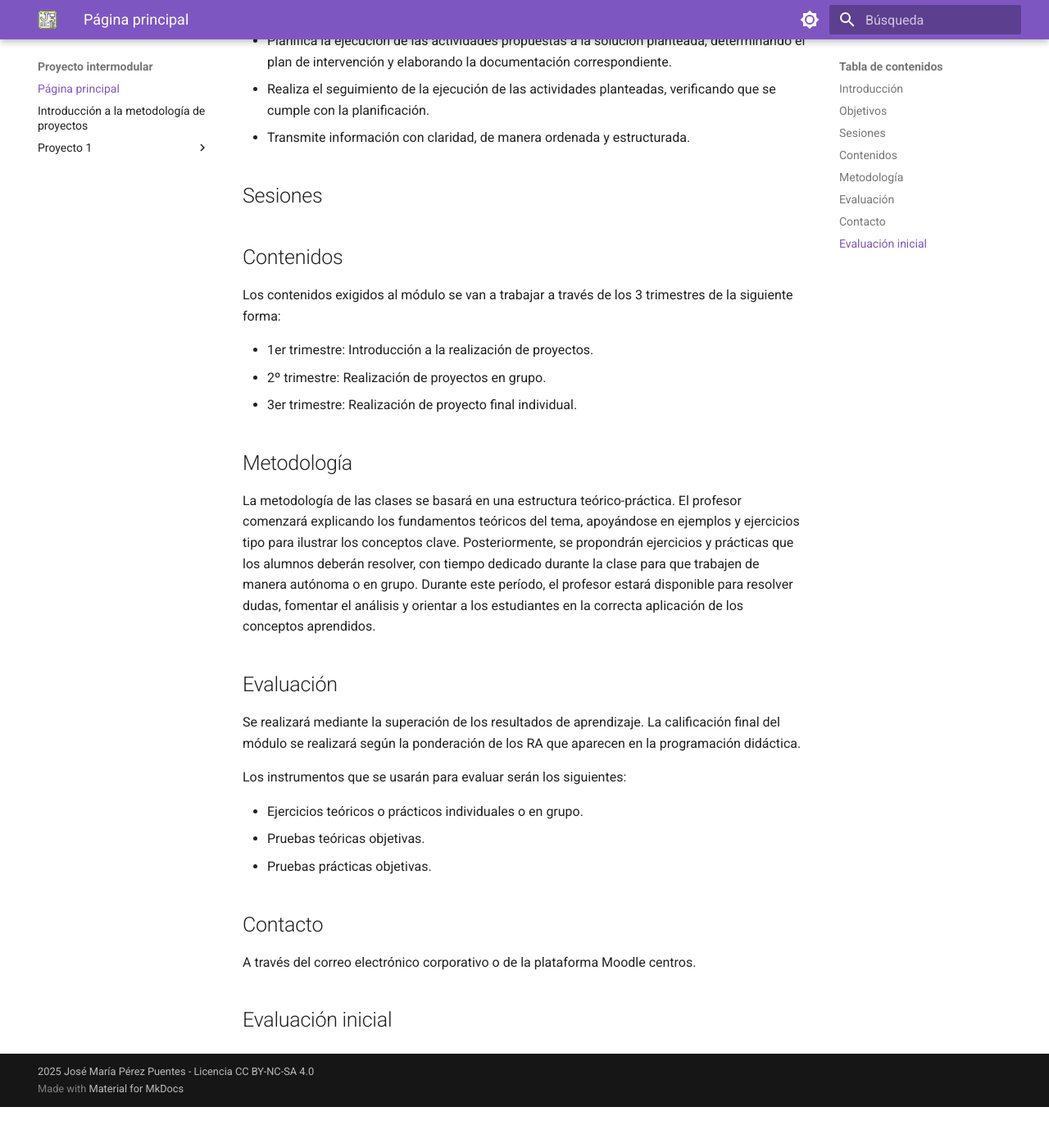
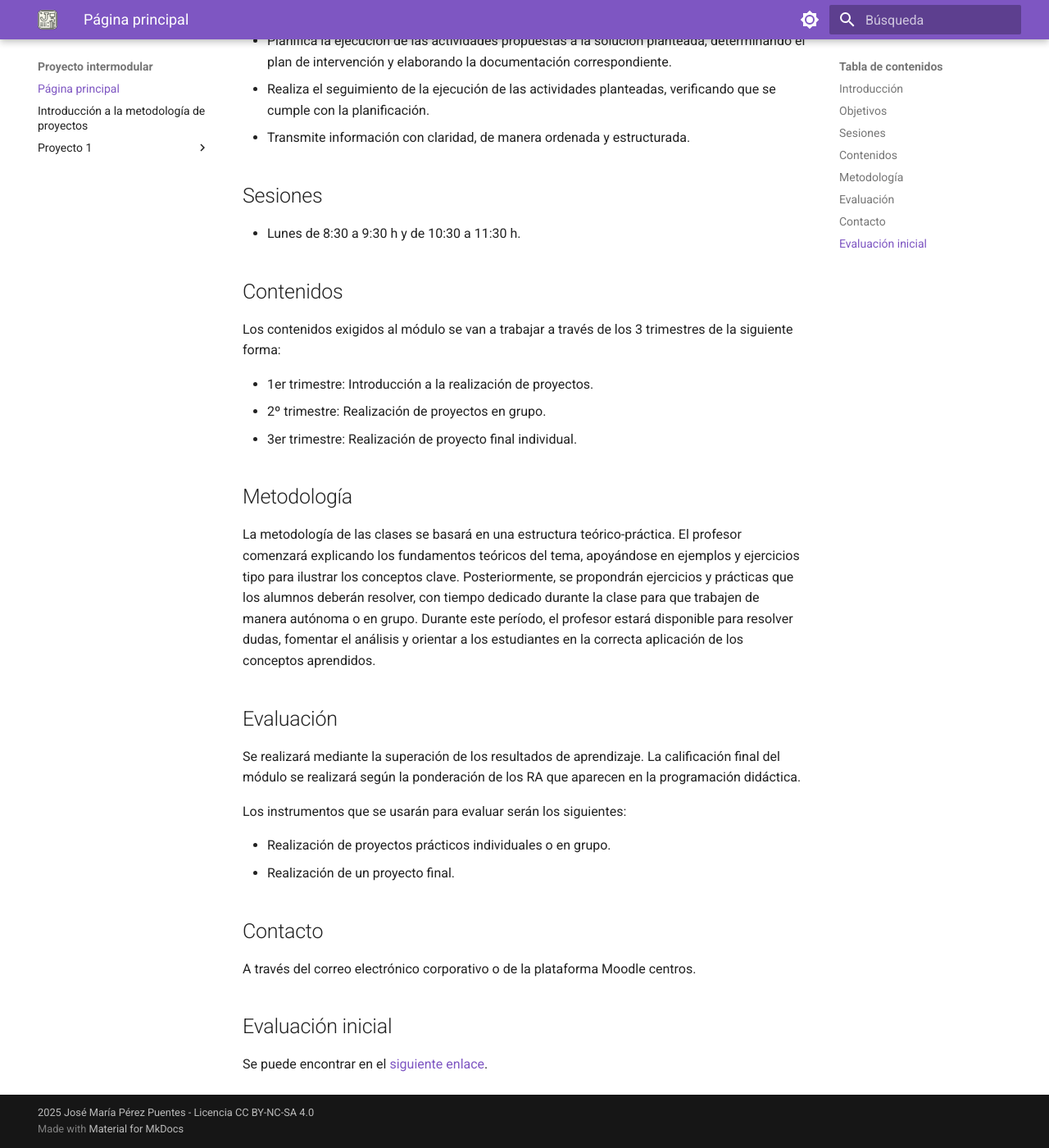
Before and after one commit to Joperpu/pi2526, an MkDocs documentation site: the page built from docs/index.md, in a window 1280 px wide and 1400 px high, scrolled down 563 px. Shown: the whole window at 82% size. Built offline with MkDocs 1.6.1 and Material for MkDocs 9.7.7, drawn with Linux system fonts in a browser that asks for light colours; before the commit the page ends 1913 px from its top, so only the background shows below that.

Commit message:
Presentación del módulo y evaluación inicial

```diff
--- a/docs/index.md
+++ b/docs/index.md
@@ -18,6 +18,8 @@ El módulo busca que el alumnado alance los siguientes objetivos expresados como
 
 ## Sesiones
 
+- Lunes de 8:30 a 9:30 h y de 10:30 a 11:30 h.
+
 ## Contenidos
 
 Los contenidos exigidos al módulo se van a trabajar a través de los 3 trimestres de la siguiente forma:
@@ -36,12 +38,13 @@ Se realizará mediante la superación de los resultados de aprendizaje. La calif
 
 Los instrumentos que se usarán para evaluar serán los siguientes:
 
-* Ejercicios teóricos o prácticos individuales o en grupo.
-* Pruebas teóricas objetivas.
-* Pruebas prácticas objetivas.
+* Realización de proyectos prácticos individuales o en grupo.
+* Realización de un proyecto final.
 
 ## Contacto
 
 A través del correo electrónico corporativo o de la plataforma Moodle centros.
 
 ## Evaluación inicial
+
+Se puede encontrar en el [siguiente enlace](https://forms.gle/yYGxf8t2C2qdHZAp8).
```
